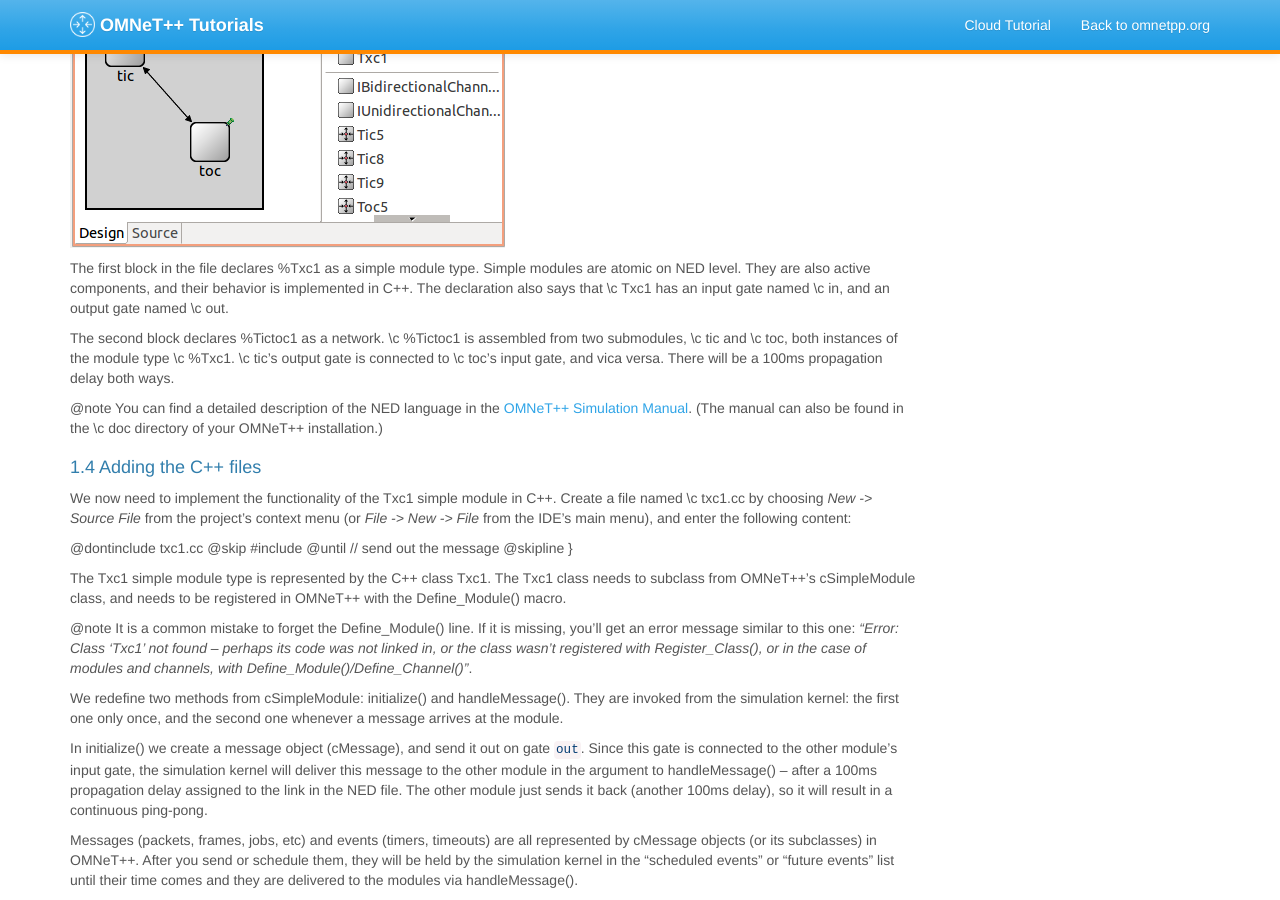
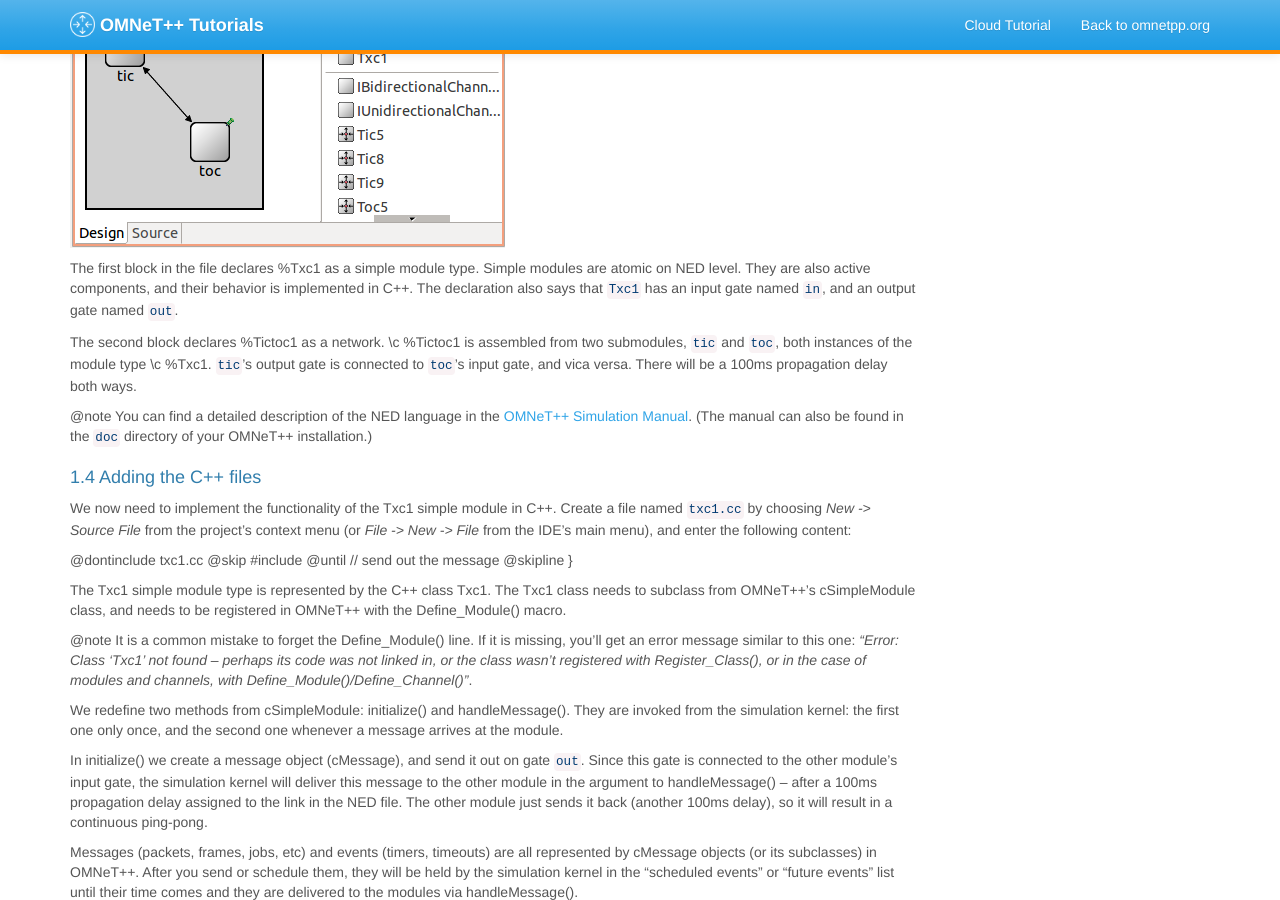
Before and after one commit to omnetpp/docs.omnetpp.org, a Jekyll site: the page built from tictoc/index.md, in a window 1280 px wide and 900 px high, scrolled down 1592 px. Built offline with Jekyll 4.4.1, drawn with Linux system fonts in a browser that asks for light colours; nearby versions of some CDN libraries; some of the changed text lies outside the part shown.

Commit message:
\c -> ``

```diff
--- a/tictoc/index.md
+++ b/tictoc/index.md
@@ -105,22 +105,22 @@
 The first block in the file declares %Txc1 as a simple module type.
 Simple modules are atomic on NED level. They are also active components,
 and their behavior is implemented in C++. The declaration also says that
-\c Txc1 has an input gate named \c in, and an output gate named \c out.
+`Txc1` has an input gate named `in`, and an output gate named `out`.
 
 The second block declares %Tictoc1 as a network. \c %Tictoc1 is assembled from two
-submodules, \c tic and \c toc, both instances of the module type \c %Txc1.
-\c tic's output gate is connected to \c toc's input gate, and vica versa.
+submodules, `tic` and `toc`, both instances of the module type \c %Txc1.
+`tic`'s output gate is connected to `toc`'s input gate, and vica versa.
 There will be a 100ms propagation delay both ways.
 
 @note You can find a detailed description of the NED language in the
 <a href="../manual/index.html#cha:ned-lang" target="blank">OMNeT++ Simulation Manual</a>.
-(The manual can also be found in the \c doc  directory of your OMNeT++ installation.)
+(The manual can also be found in the `doc`  directory of your OMNeT++ installation.)
 
 
 ### 1.4 Adding the C++ files
 
 We now need to implement the functionality of the Txc1 simple module in C++.
-Create a file named \c txc1.cc by choosing <i>New -> Source File</i> from the
+Create a file named `txc1.cc` by choosing <i>New -> Source File</i> from the
 project's context menu (or <i>File -> New -> File</i> from the IDE's main menu),
 and enter the following content:
 
@@ -275,7 +275,7 @@
 
 Debugging is most often needed to track down runtime errors. Let's try it!
 First, deliberately introduce an error into the program. In \ref txc1.cc,
-duplicate the \c send() line inside \c handleMessage(), so that the code
+duplicate the `send()` line inside `handleMessage()`, so that the code
 looks like this:
 
 @code
@@ -310,9 +310,9 @@
 <b>Crashes</b>
 
 Tracking down crashes i.e. segfaults is similar, let's try that as well.
-Undo the previous source code edit (remove the duplicate \c send() line),
+Undo the previous source code edit (remove the duplicate `send()` line),
 and introduce another error. Let's pretend we forgot to create the message
-before sending it, and change the following lines in \c initialize()
+before sending it, and change the following lines in `initialize()`
 
 @code
         cMessage *msg = new cMessage("tictocMsg");
@@ -344,7 +344,7 @@
 in the *Breakpoints* view.
 
 <i>Exercise: Experiment with breakpoints! Place a breakpoint at the beginning of
-the \c handleMessage() method function, and run the simulation. Use appropriate
+the `handleMessage()` method function, and run the simulation. Use appropriate
 buttons on the toolbar to single-step, continue execution until next time the
 breakpoint is hit, and so on.</i>
 
@@ -361,7 +361,7 @@
 
 In *Qtenv*, use <i>Run Until</i> to get to the event to be debugged. Then,
 choose <i>Simulation -> Debug Next Event</i> from the menu. This will trigger
-a breakpoint in the debugger at the beginning of \c handleMessage() of the
+a breakpoint in the debugger at the beginning of `handleMessage()` of the
 next event, and you can start debugging that event.
 
 <img src="images/debugnextevent.png">
@@ -441,7 +441,7 @@
 prints what it is doing. OMNeT++ provides a sophisticated logging facility
 with log levels, log channels, filtering, etc. that are useful for large
 and complex models, but in this model we'll use its simplest form
-\c EV:
+`EV`:
 
 @dontinclude txc2.cc
 @skipline EV <<
@@ -1295,7 +1295,7 @@
 <img src="images/mean3.png">
 
 Scalar data can be plotted on bar charts.
-The next chart displays the mean and the maximum of the \c hopCount of the messages
+The next chart displays the mean and the maximum of the `hopCount` of the messages
 for each destination node, based on the scalar data recorded at the end of the simulation.
 In the Browse data tab, select Scalars. Now select `hop count:max` and `hop count:mean`
 for all 6 nodes.
@@ -1310,6 +1310,7 @@
 
 
 ## Part 7 - Parameter studies
+
 
 ### 7.1 The goal
 
@@ -1386,7 +1387,7 @@
 
 If you have a multicore CPU, you can specify how many simulations to run concurrently.
 
-@note Alternatively, you can run the simulation batches from the command line with \c opp_runall tool
+@note Alternatively, you can run the simulation batches from the command line with `opp_runall` tool
 with the following command:
 
 @code
```
